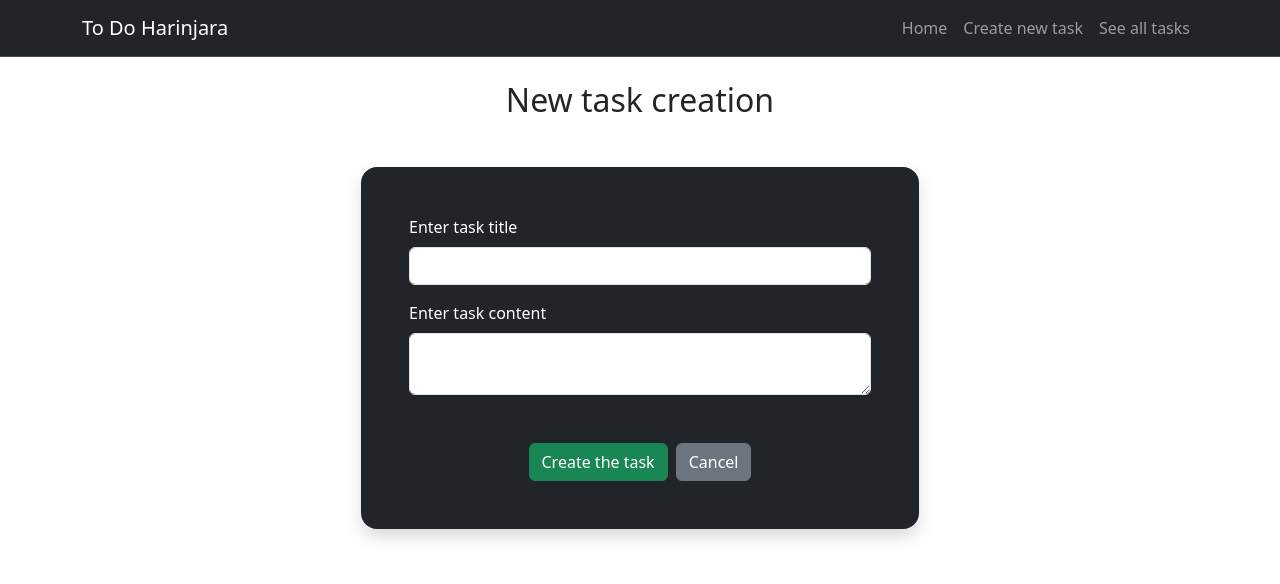
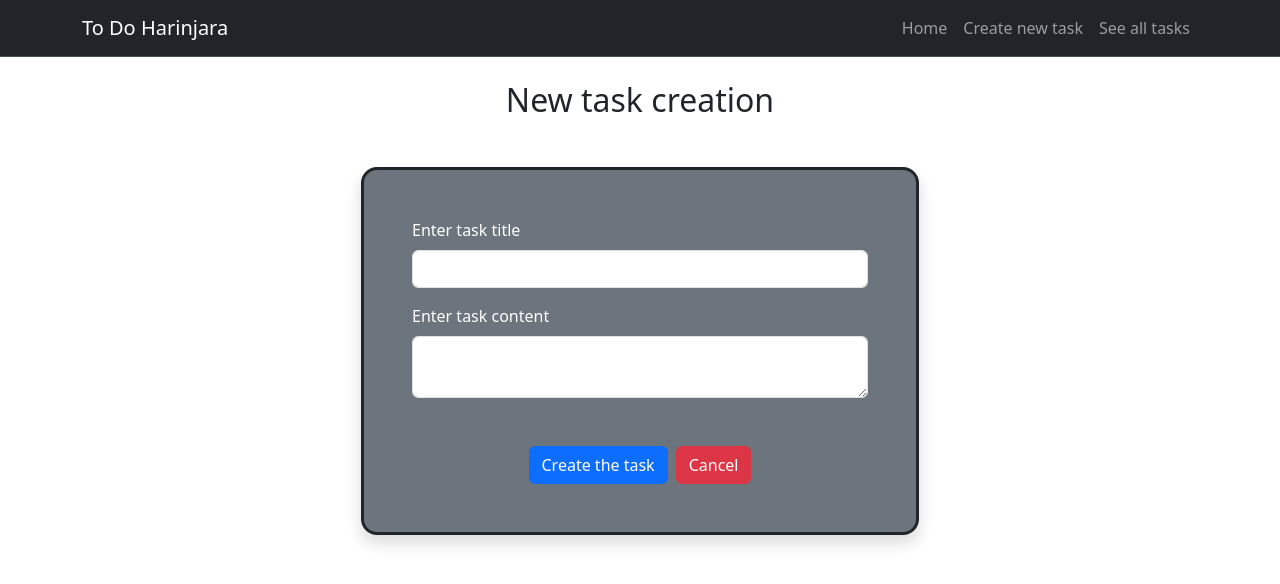
Before and after one commit to Fano-H/to-do-list-harinjara, a Vue app: page /new-task in a window 1280 px wide. Shown: the top 584 px of the page. Built offline with nearby package versions, Linux system fonts and the light colour scheme.

Commit message:
design new task

```diff
--- a/src/views/NewTaskView.vue
+++ b/src/views/NewTaskView.vue
@@ -4,7 +4,7 @@
 <template>
     <div>
         <h1 class="h2 text-center mb-5">New task creation</h1>
-        <div class="w-50 bg-dark text-white p-5 rounded rounded-4 shadow mx-auto">
+        <div class="w-50 bg-secondary text-white p-5 rounded rounded-4 shadow mx-auto border border-dark border-3">
             <div class="mb-3">
                 <label for="task-title" class="form-label">Enter task title</label>
                 <input type="text" class="form-control" id="task-title">
@@ -15,8 +15,8 @@
             </div>
 
             <div class="mt-5 text-center">
-                <button type="button" class="btn btn-success me-2">Create the task</button>
-                <button type="button" class="btn btn-secondary">Cancel</button>
+                <button type="button" class="btn btn-primary me-2">Create the task</button>
+                <button type="button" class="btn btn-danger">Cancel</button>
             </div>
         </div>
     </div>
```
